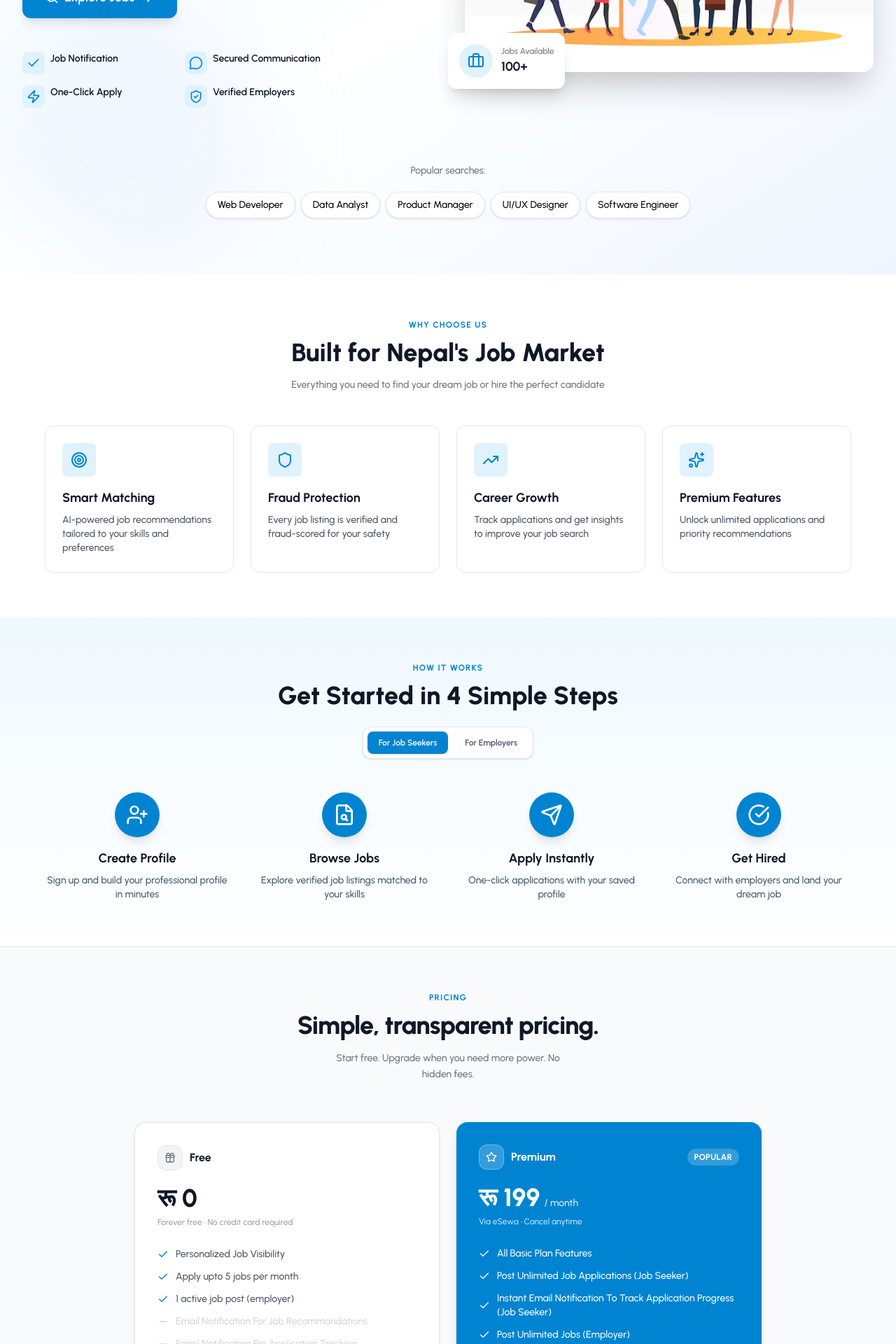
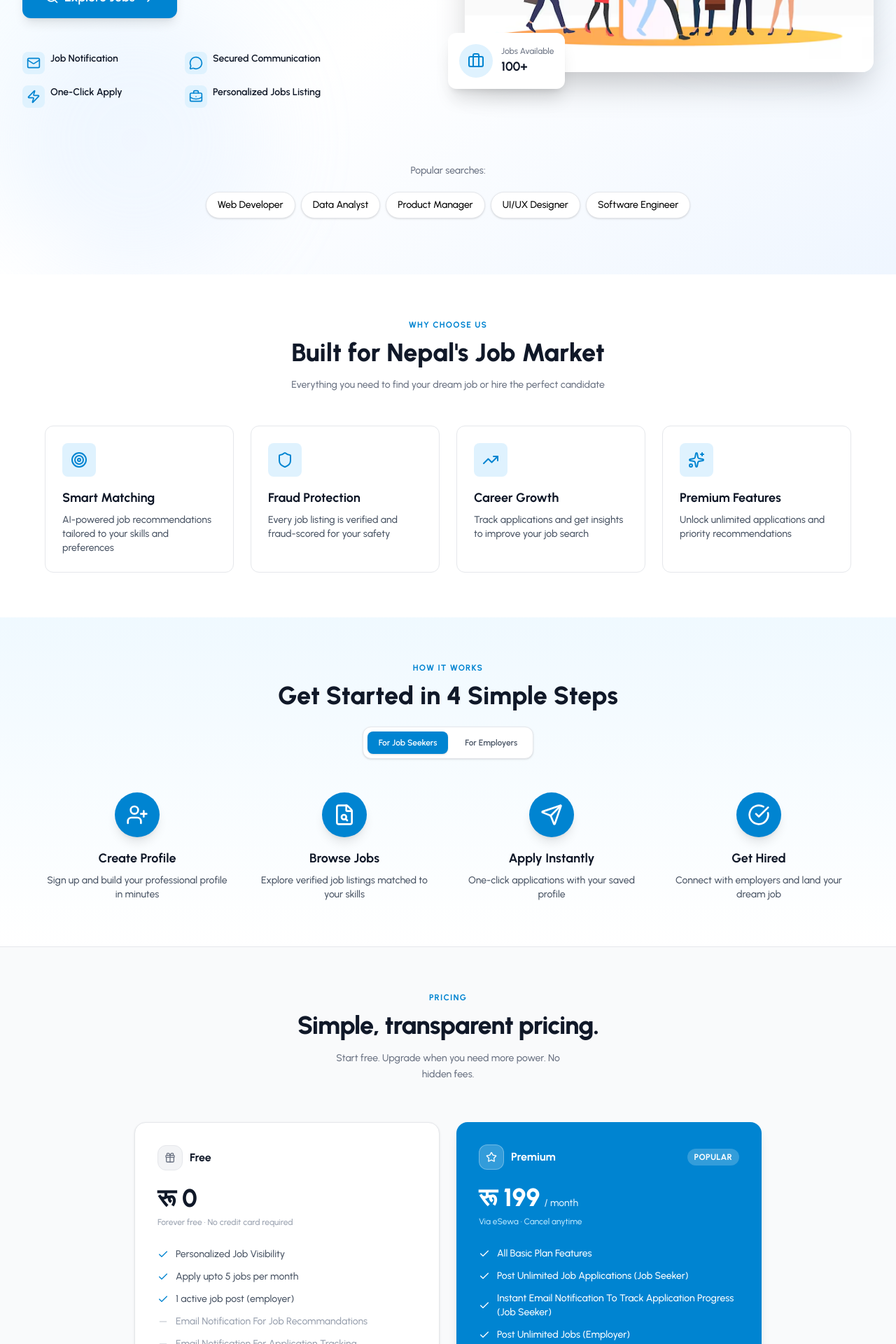
Before and after one commit to PrasanPoudel/MERN_JOB_PORTAL, a React app in the folder frontend/: page / in a window 1280 px wide. Shown: the part 500-2420 px from the top of the page at 70% size. Built offline with nearby package versions, Linux system fonts and the light colour scheme; no server answers; the HTML template or start-up script is replaced by a standard one.

Commit message:
updated UI in landing page

```diff
--- a/frontend/src/components/layout/Navbar.jsx
+++ b/frontend/src/components/layout/Navbar.jsx
@@ -98,7 +98,7 @@ const Navbar = () => {
             )}
 
             {user && user?.role === "admin" && (
-              <NavLink to="/admin-chat" className={navLinkClasses}>
+              <NavLink to="/admin-chat-box" className={navLinkClasses}>
                 <div className="relative">
                   <MessageSquare className="h-5 w-5" />
                   {unreadCount > 0 && (
--- a/frontend/src/pages/LandingPage/components/Hero.jsx
+++ b/frontend/src/pages/LandingPage/components/Hero.jsx
@@ -8,7 +8,8 @@ import {
   LayoutDashboard,
   Search,
   ArrowRight,
-  Check,
+  Mail,
+  BriefcaseBusiness,
 } from "lucide-react";
 import { Link } from "react-router-dom";
 import HeroBanner from "/recruitment-agency-searching-job-candidates.avif";
@@ -18,26 +19,20 @@ import { API_PATHS } from "../../../utils/apiPaths";
 
 const features = [
   {
-    icon: <Check className="text-sky-600 w-5 h-5" />,
+    icon: <Mail className="text-sky-600 w-5 h-5" />,
     title: "Job Notification",
-    description:
-      "Premium user can get instant job notification whenever a job from preferred job choice category is posted",
   },
   {
     icon: <MessageCircle className="text-sky-600 w-5 h-5" />,
     title: "Secured Communication",
-    description:
-      "Properly secured communication channel between job seekers and employer",
   },
   {
     icon: <Zap className="text-sky-600 w-5 h-5" />,
     title: "One-Click Apply",
-    description: "Apply to jobs instantly",
   },
   {
-    icon: <ShieldCheck className="text-sky-600 w-5 h-5" />,
-    title: "Verified Employers",
-    description: "All companies are properly verified thoroughly",
+    icon: <BriefcaseBusiness className="text-sky-600 w-5 h-5" />,
+    title: "Personalized Jobs Listing",
   },
 ];
 
--- a/frontend/src/pages/LandingPage/components/Pricing.jsx
+++ b/frontend/src/pages/LandingPage/components/Pricing.jsx
@@ -65,7 +65,7 @@ const Pricing = () => {
                 (feature, i) => (
                   <li
                     key={i}
-                    className="flex items-center gap-2.5 text-gray-300 text-sm"
+                    className="flex items-center gap-2.5 text-gray-400 text-sm"
                   >
                     <Minus className="w-4 h-4 text-gray-300 shrink-0" />
                     {feature}
```
